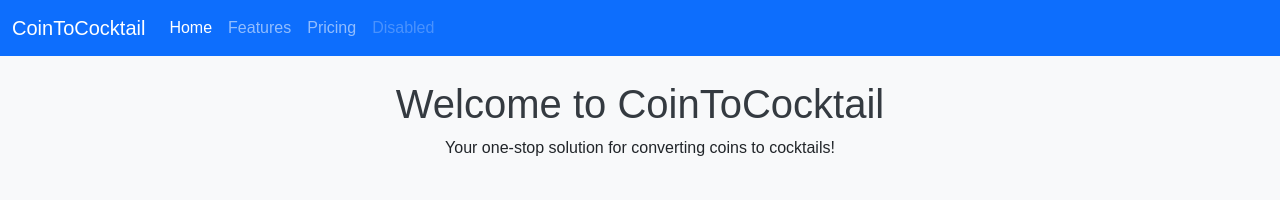
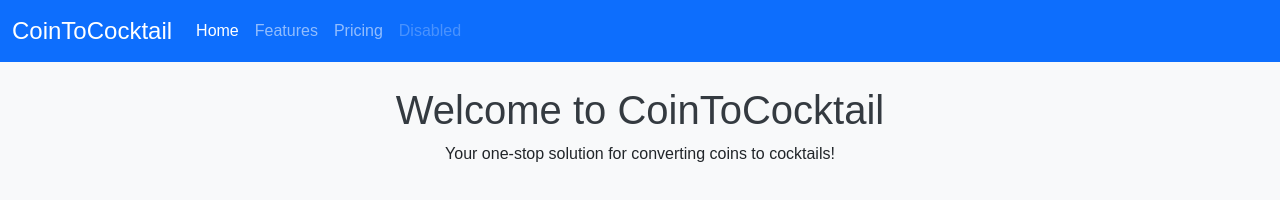
Before and after one commit to pvgomes/CoinToCocktail, a plain HTML site: page src/index.html in a window 1280 px wide. Drawn offline with nearby package versions, Linux system fonts and the light colour scheme.

Commit message:
edit using github copilot inline

```diff
--- a/src/index.html
+++ b/src/index.html
@@ -12,7 +12,7 @@
     <!-- Navbar -->
     <nav class="navbar navbar-expand-lg navbar-dark bg-primary">
         <div class="container-fluid">
-            <a class="navbar-brand" href="#">CoinToCocktail</a>
+            <a class="navbar-brand" href="#" style="font-size: 1.5rem;">CoinToCocktail</a>
             <button class="navbar-toggler" type="button" data-bs-toggle="collapse" data-bs-target="#navbarNav" aria-controls="navbarNav" aria-expanded="false" aria-label="Toggle navigation">
                 <span class="navbar-toggler-icon"></span>
             </button>
```
